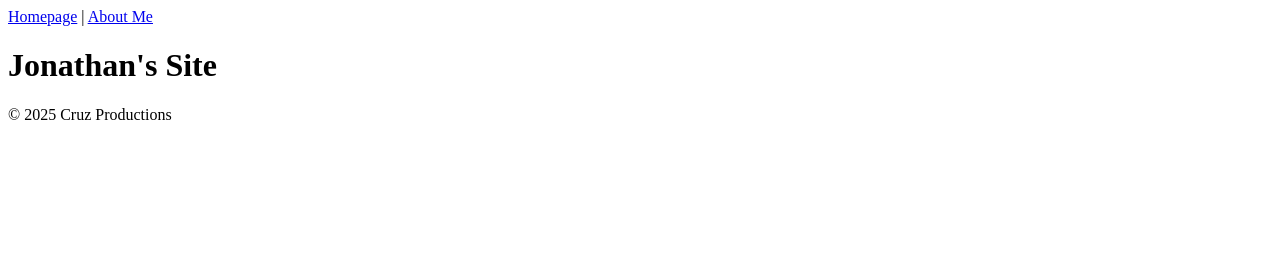
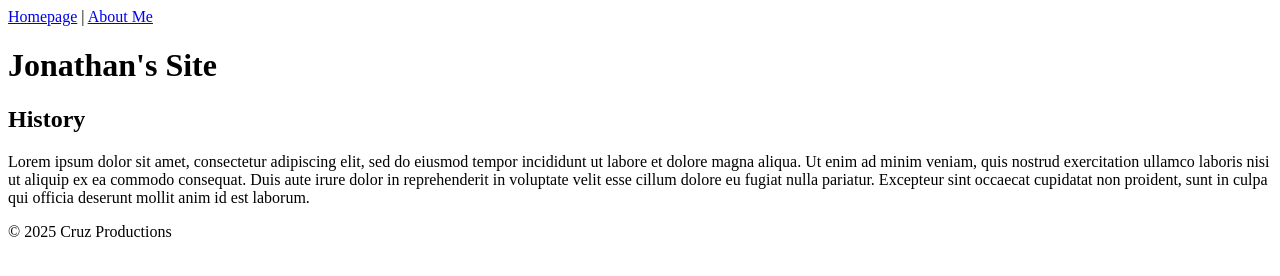
Before and after one commit to adoboCoder/COMP1A.Exercise, a plain HTML site: page index.html in a window 1280 px wide. Drawn offline with Linux system fonts and the light colour scheme.

Commit message:
added content

```diff
--- a/index.html
+++ b/index.html
@@ -15,7 +15,8 @@
         <h1>Jonathan's Site</h1>
     </header>
     <main>
-
+        <h2>History</h2>
+        <p>Lorem ipsum dolor sit amet, consectetur adipiscing elit, sed do eiusmod tempor incididunt ut labore et dolore magna aliqua. Ut enim ad minim veniam, quis nostrud exercitation ullamco laboris nisi ut aliquip ex ea commodo consequat. Duis aute irure dolor in reprehenderit in voluptate velit esse cillum dolore eu fugiat nulla pariatur. Excepteur sint occaecat cupidatat non proident, sunt in culpa qui officia deserunt mollit anim id est laborum.</p>
     </main>
     <footer>
         <p>&copy; 2025 Cruz Productions</p>
```
